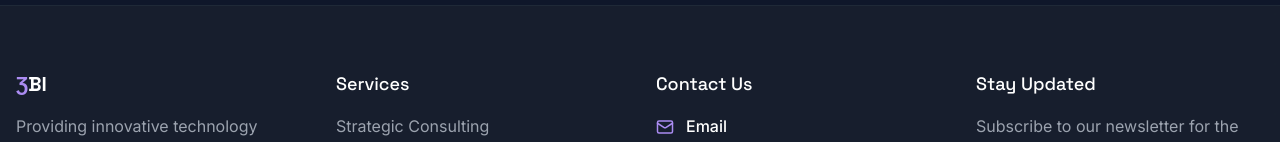
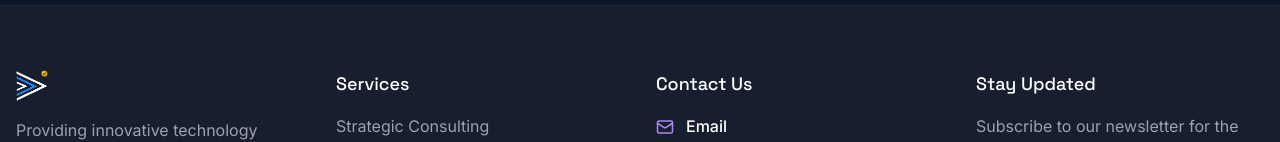
Before and after one commit to codyforbes44/cosmic-web-rebuild, a React (Vite) app: page /contact in a window 1280 px wide. Shown: the part 1311-1453 px from the top of the page. Built offline with nearby package versions, Linux system fonts and the light colour scheme; no server answers.

Commit message:
Replace footer text with logo
Replaced the text "ƷBI" in the footer with the company logo image.

```diff
--- a/src/components/Footer.tsx
+++ b/src/components/Footer.tsx
@@ -11,7 +11,13 @@ const Footer = () => {
         <div className="grid grid-cols-1 md:grid-cols-2 lg:grid-cols-4 gap-8 mb-12">
           {/* Company Info */}
           <div>
-            <h3 className="text-xl font-bold mb-4 text-white"><span className="text-accent">Ʒ</span>BI</h3>
+            <div className="mb-4">
+              <img
+                src="/lovable-uploads/782b1ad6-c071-49e4-abbd-f8022130bdc2.png"
+                alt="3BI Logo"
+                className="h-8 w-auto"
+              />
+            </div>
             <p className="text-gray-400 mb-4">
               Providing innovative technology solutions and expert consulting services to help businesses thrive in the digital age.
             </p>
```
